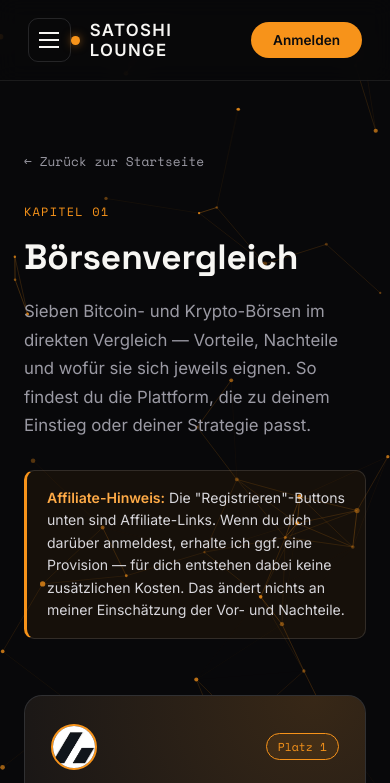
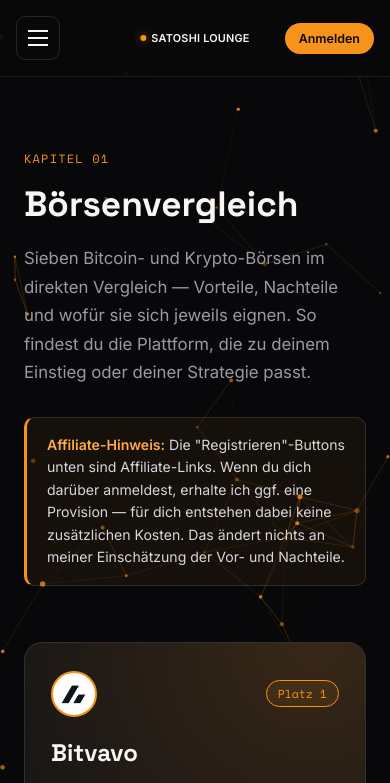
Before and after one commit to ascendingcuervo/Satoshi-Lounge, a plain HTML site: page satoshi-lounge-website/boersen.html in a window 390 px wide. Shown: the top 783 px of the page. Drawn offline with nearby package versions, Linux system fonts and the light colour scheme.

Commit message:
Schönheitsop mobile Version

```diff
--- a/satoshi-lounge-website/boersen.html
+++ b/satoshi-lounge-website/boersen.html
@@ -61,6 +61,10 @@
   .brand{
     font-weight:700; font-size:1.05rem; letter-spacing:0.08em; text-transform:uppercase;
     display:flex; align-items:center; gap:10px; color:var(--ink); text-decoration:none;
+  }
+  .topbar .brand{
+    position:absolute; left:50%; top:50%; transform:translate(-50%,-50%);
+    white-space:nowrap;
   }
   .brand .dot{ width:9px; height:9px; border-radius:50%; background:var(--orange); box-shadow:0 0 10px rgba(247,147,26,0.6); }
   .login-btn{
@@ -148,10 +152,10 @@
   .card-head{ display:flex; align-items:center; justify-content:space-between; margin-bottom:6px; position:relative; }
   .card-id{
     width:46px; height:46px; border-radius:50%; background:#fff;
-    border:2px solid var(--accent); overflow:hidden;
+    border:2px solid var(--accent); overflow:hidden; box-sizing:border-box; padding:7px;
     display:flex; align-items:center; justify-content:center;
   }
-  .card-id img{ width:100%; height:100%; object-fit:cover; display:block; }
+  .card-id img{ width:100%; height:100%; object-fit:contain; display:block; }
   .rank{
     font-family:'Space Mono', monospace; font-size:0.72rem; color:var(--accent);
     border:1.5px solid var(--accent); padding:4px 11px; border-radius:20px;
@@ -231,6 +235,10 @@
   @media(max-width:600px){
     .footer-links{ grid-template-columns:repeat(2, auto); }
     .footer-warn{ justify-content:flex-start; }
+    .topbar .brand{ font-size:0.68rem; letter-spacing:0.02em; gap:5px; }
+    .brand .dot{ width:6px; height:6px; }
+    .login-btn{ padding:8px 14px; font-size:0.78rem; }
+    .topbar{ padding:16px 16px; }
   }
 </style>
 </head>
@@ -268,7 +276,6 @@
 
   <!-- PAGE -->
   <main class="page">
-    <a href="index.html" class="back-link">← Zurück zur Startseite</a>
     <span class="eyebrow">Kapitel 01</span>
     <h1>Börsenvergleich</h1>
     <p class="lead">Sieben Bitcoin- und Krypto-Börsen im direkten Vergleich — Vorteile, Nachteile und wofür sie sich jeweils eignen. So findest du die Plattform, die zu deinem Einstieg oder deiner Strategie passt.</p>
```
Also changed, not shown: satoshi-lounge-website/affiliate.html (+8 -1 lines), satoshi-lounge-website/agb.html (+8 -1 lines), satoshi-lounge-website/analyse.html (+12 -1 lines), satoshi-lounge-website/bibliothek.html (+9 -2 lines), satoshi-lounge-website/datenschutz.html (+8 -1 lines), satoshi-lounge-website/disclaimer.html (+8 -1 lines), satoshi-lounge-website/impressum.html (+8 -1 lines), satoshi-lounge-website/index.html (+21 -3 lines), satoshi-lounge-website/merchandise.html (+9 -2 lines), satoshi-lounge-website/socials.html (+8 -1 lines), satoshi-lounge-website/ueber-mich.html (+8 -1 lines), satoshi-lounge-website/versand.html (+8 -1 lines), satoshi-lounge-website/wallets.html (+10 -3 lines), satoshi-lounge-website/widerruf.html (+8 -1 lines), 1 more files.
